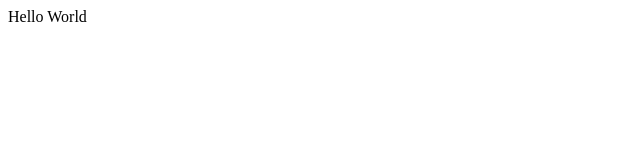
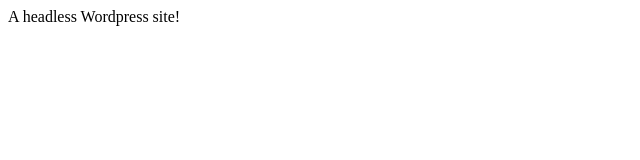
Before and after one commit to robertocannella/wp-react-ts-webpack, a React app: page / in a window 1280 px wide. Shown: the top 160 px of the page, without its empty margins (0-640 px from the left). Built offline with nearby package versions, Linux system fonts and the light colour scheme.

Commit message:
Configure package.json for cpanel deployment

```diff
--- a/package.json
+++ b/package.json
@@ -1,5 +1,6 @@
 {
   "name": "wp-react-ts-webpack",
+  "homepage": ".",
   "version": "1.0.0",
   "description": "",
   "main": "index.js",
--- a/src/index.tsx
+++ b/src/index.tsx
@@ -2,7 +2,7 @@
 import { createRoot } from 'react-dom/client';
 
 const App = () => {
-    return <div>Hello World</div>;
+    return <div>A headless Wordpress site!</div>;
 }
 
 
```
